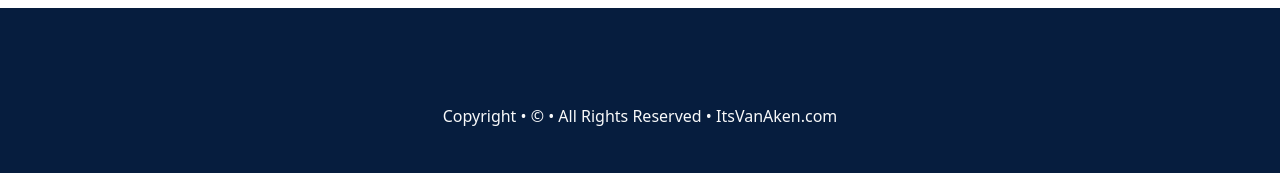
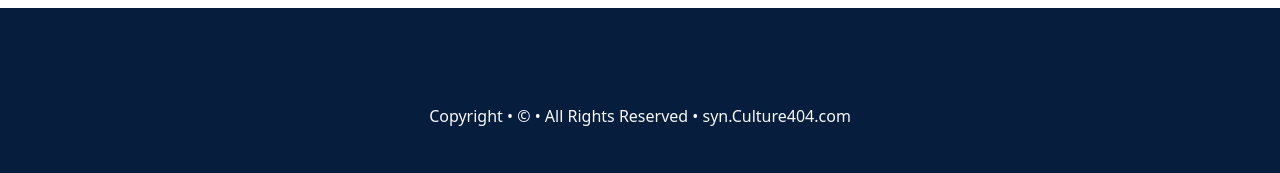
Before and after one commit to Culture-404/Syn_Inquisition, a Jekyll site: the page built from index.md, in a window 1280 px wide. Shown: the part 1369-1542 px from the top of the page. Built offline with Jekyll 4.4.1, drawn with Linux system fonts in a browser that asks for light colours.

Commit message:
generalize footer

```diff
--- a/_config.yml
+++ b/_config.yml
@@ -7,7 +7,7 @@ collections:
   library:
     output: true
 url: "https://syn.culture404.com/"
-domain: "ItsVanAken.com"
+domain: "syn.Culture404.com"
 baseurl: "/"
 title: Culture 404 News
 description: Leading Video @GameInformer || 3D Artist || Game Dev || Musician || Multiplayer Sicko
```
